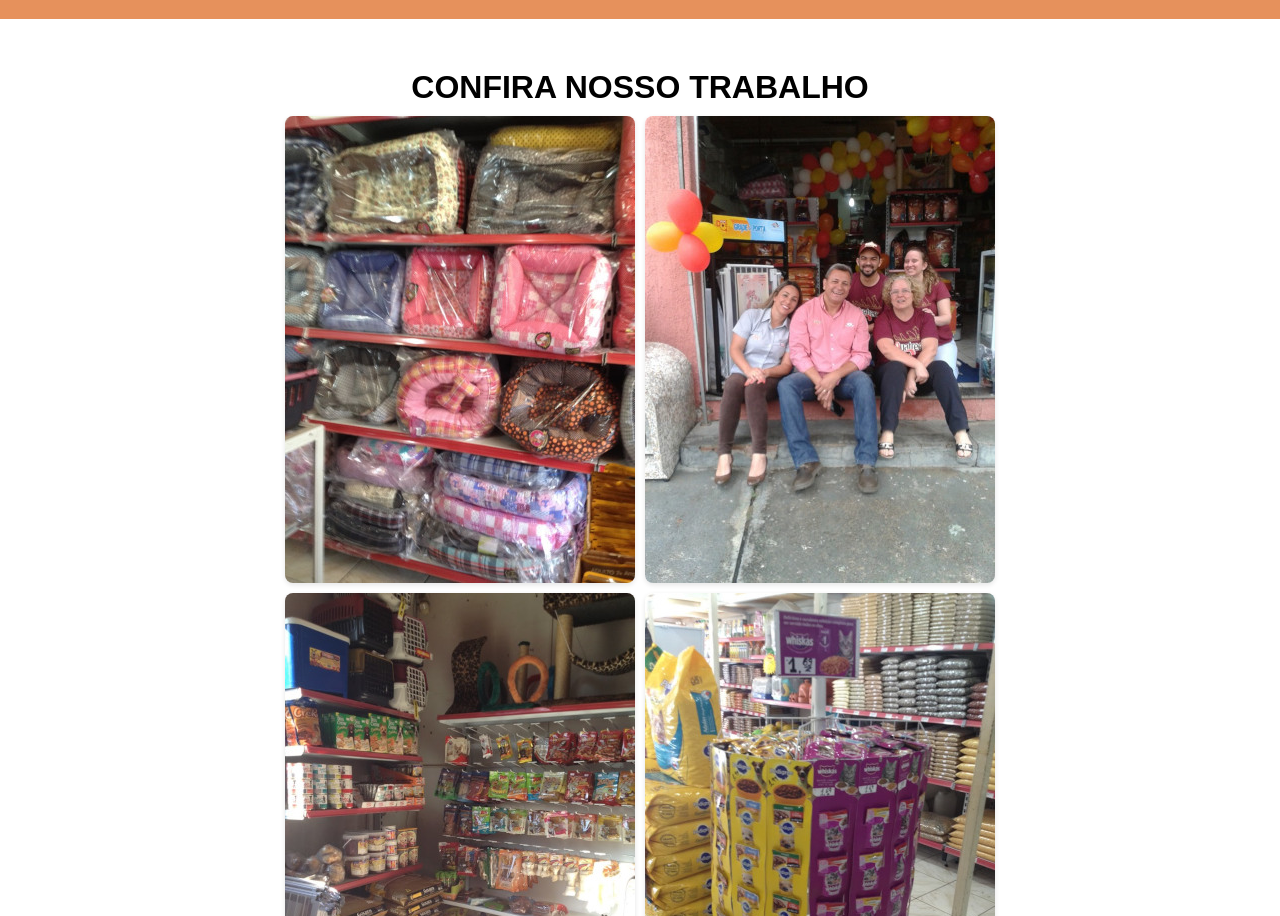
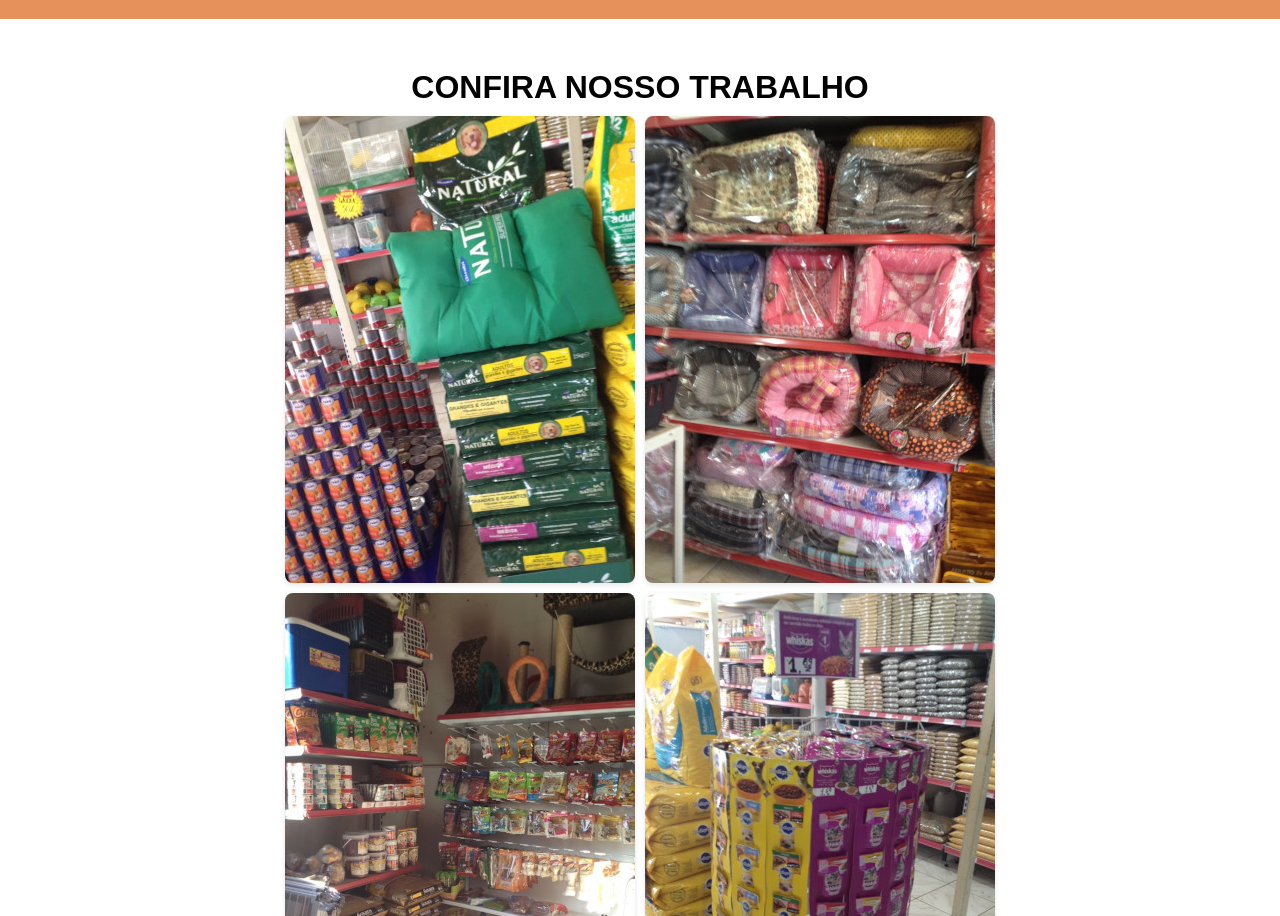
Before and after one commit to VGramasco/americaes, a plain HTML site: page index.html in a window 1280 px wide. Shown: the part 1773-2689 px from the top of the page. Drawn offline with Linux system fonts and the light colour scheme.

Commit message:
Update index.html

```diff
--- a/index.html
+++ b/index.html
@@ -95,10 +95,10 @@
         <section class="main-gallery">
             <!-- 4 imagens organizadas em formato 2x2 -->
             <div class="gallery-item">
-              <img src="imagens/galeria/galeria6.JPG" alt="Imagem 1">
+              <img src="imagens/galeria/galeria5.JPG" alt="Imagem 1">
             </div>
             <div class="gallery-item">
-              <img src="imagens/galeria/galeria2.JPG" alt="Imagem 2">
+              <img src="imagens/galeria/galeria6.JPG" alt="Imagem 2">
             </div>
             <div class="gallery-item">
               <img src="imagens/galeria/galeria3.JPG" alt="Imagem 3">
```
